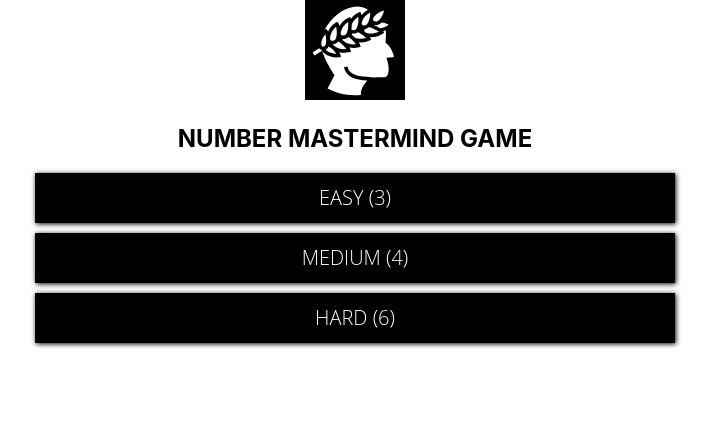
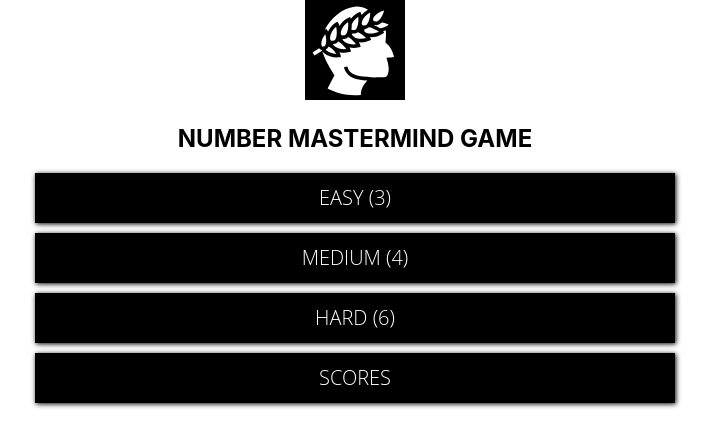
Before and after one commit to mesutgolcuk/number-mastermind, a React (Create React App) app: page / in a window 1280 px wide. Shown: the top 446 px of the page, without its empty margins (285-996 px from the left). Built offline with nearby package versions, Linux system fonts and the light colour scheme.

Commit message:
Add history button and page

```diff
--- a/src/App.tsx
+++ b/src/App.tsx
@@ -4,6 +4,7 @@ import { BrowserRouter, Route, Switch } from 'react-router-dom';
 import NotFound from './containers/NotFound/NotFound';
 import Menu from './containers/Menu/Menu';
 import Game from './containers/Game/Game';
+import History from './containers/History/History';
 
 import './App.scss';
 
@@ -14,6 +15,7 @@ const App: React.FC = () => {
 				<Switch>
 					<Route exact path="/" component={Menu} />
 					<Route exact path="/game" component={Game} />
+					<Route exact path="/history" component={History} />
 					<Route path="*" component={NotFound} />
 				</Switch>
 			</BrowserRouter>
--- a/src/components/MenuButton/MenuButton.tsx
+++ b/src/components/MenuButton/MenuButton.tsx
@@ -5,7 +5,7 @@ import { Link } from 'react-router-dom';
 import { FormattedMessage } from 'react-intl';
 
 type MenuButtonProps = {
-    clicked: any,
+    clicked?: any,
     textId: string,
     to: string,
     value?: number
@@ -14,7 +14,7 @@ type MenuButtonProps = {
 export const MenuButton: React.SFC<MenuButtonProps> = (props) => {
     return (
         <Link to={props.to} style={{ textDecoration: 'none' }}>
-            <button onClick={() => props.clicked(props.value)}  className="menu-button">
+            <button onClick={() => props.clicked? props.clicked(props.value): ''}  className="menu-button">
                 <FormattedMessage id={props.textId} defaultMessage="Button" />
             </button>
         </Link>
--- /dev/null
+++ b/src/containers/History/History.tsx
@@ -0,0 +1,18 @@
+import React from 'react';
+
+
+interface IHistoryProps {
+
+}
+
+export default class History extends React.Component<IHistoryProps> {
+
+
+    render() {
+        return (
+          <div>
+              HISTORY
+          </div>
+        );
+      }
+}
--- a/src/containers/Menu/Menu.tsx
+++ b/src/containers/Menu/Menu.tsx
@@ -27,6 +27,7 @@ export class Menu extends React.Component<IMenuProps> {
         <MenuButton textId="menu.button.easy" clicked={this.start} value={DifficultyTypes.EASY} to="/game"/>
         <MenuButton textId="menu.button.medium" clicked={this.start} value={DifficultyTypes.MEDIUM} to="/game"/>
         <MenuButton textId="menu.button.hard" clicked={this.start} value={DifficultyTypes.HARD} to="/game"/>
+        <MenuButton textId="menu.history" to="/history"/>
       </div>
     );
   }
@@ -34,6 +35,7 @@ export class Menu extends React.Component<IMenuProps> {
   start(difficulty: number) {
     this.props.setDifficulty(difficulty);
   }
+
 }
 
 const mapDispatchToProps = (dispatch: any) => {
--- a/src/translations/en.json
+++ b/src/translations/en.json
@@ -15,5 +15,6 @@
     "general.game": "NUMBER MASTERMIND GAME",
     "menu.button.easy": "EASY (3)",
     "menu.button.medium": "MEDIUM (4)",
-    "menu.button.hard": "HARD (6)"
+    "menu.button.hard": "HARD (6)",
+    "menu.history": "SCORES"
 }
--- a/src/translations/tr.json
+++ b/src/translations/tr.json
@@ -15,5 +15,6 @@
     "general.game": "MASTERMIND SAYI OYUNU",
     "menu.button.easy": "KOLAY (3)",
     "menu.button.medium": "ORTA (4)",
-    "menu.button.hard": "ZOR (6)"
+    "menu.button.hard": "ZOR (6)",
+    "menu.history": "SKORLARIM"
 }
```
